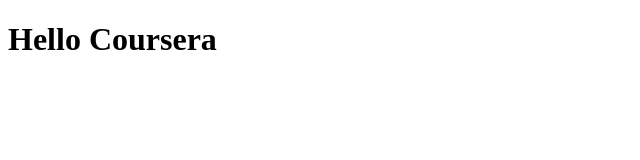
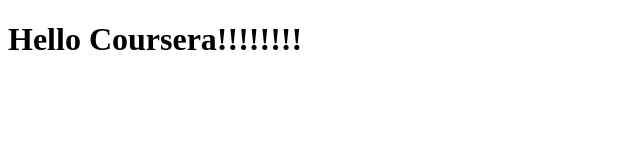
Before and after one commit to joimolo/coursera-test, a plain HTML site: page index.html in a window 1280 px wide. Shown: the whole page, without its empty margins (0-640 px from the left). Drawn offline with Linux system fonts and the light colour scheme.

Commit message:
next version

```diff
--- a/index.html
+++ b/index.html
@@ -5,7 +5,7 @@
     <title>Hello Coursera</title>
   </head>
   <body>
-    <h1>Hello Coursera</h1>
+    <h1>Hello Coursera!!!!!!!!</h1>
 
   </body>
 </html>
```
